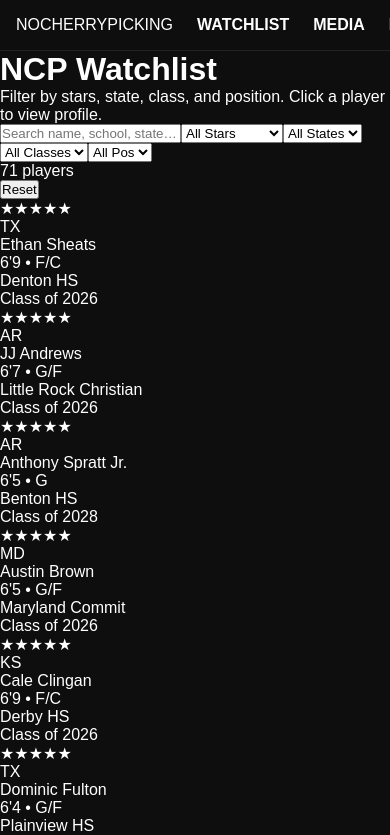
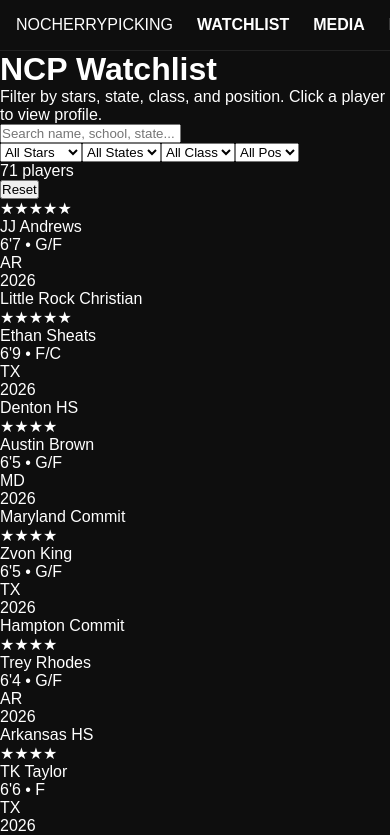
Before and after one commit to nocherrypicking-ra/ncphoops, a Next.js app: page /watchlist in a window 390 px wide. Shown: the top 835 px of the page. Built offline with nearby package versions, Linux system fonts and the light colour scheme.

Commit message:
Update WatchlistClient.tsx

```diff
--- a/app/watchlist/WatchlistClient.tsx
+++ b/app/watchlist/WatchlistClient.tsx
@@ -1,160 +1,181 @@
 "use client";
 
+import { useMemo, useState } from "react";
 import Link from "next/link";
-import { useMemo, useState } from "react";
 import type { WatchlistPlayer } from "./_data/watchlist";
 
-function uniq(arr: string[]) {
-  return Array.from(new Set(arr)).filter(Boolean).sort();
-}
+type Props = {
+  data: WatchlistPlayer[];
+};
 
-function StarRow({ stars }: { stars: number }) {
-  const total = 5;
-  return (
-    <div className="flex items-center gap-1">
-      {Array.from({ length: total }).map((_, i) => (
-        <span key={i} className={i < stars ? "text-yellow-300" : "text-zinc-600"}>
-          ★
-        </span>
-      ))}
-    </div>
-  );
-}
-
-export default function WatchlistClient({ data }: { data: WatchlistPlayer[] }) {
-  const states = uniq(data.map((p) => p.state));
-  const classes = uniq(data.map((p) => p.classYear));
-  const positions = uniq(data.map((p) => p.position));
-
+export default function WatchlistClient({ data }: Props) {
   const [q, setQ] = useState("");
-  const [star, setStar] = useState<number | "all">("all");
+  const [stars, setStars] = useState<"all" | 1 | 2 | 3 | 4 | 5>("all");
   const [state, setState] = useState("all");
   const [classYear, setClassYear] = useState("all");
   const [position, setPosition] = useState("all");
 
+  const states = useMemo(() => {
+    const set = new Set<string>();
+    data.forEach((p) => set.add(p.state));
+    return ["all", ...Array.from(set).sort()];
+  }, [data]);
+
+  const classYears = useMemo(() => {
+    const set = new Set<string>();
+    data.forEach((p) => set.add(p.classYear));
+    return ["all", ...Array.from(set).sort()];
+  }, [data]);
+
+  const positions = useMemo(() => {
+    const set = new Set<string>();
+    data.forEach((p) => set.add(p.position));
+    return ["all", ...Array.from(set).sort()];
+  }, [data]);
+
   const filtered = useMemo(() => {
     const query = q.trim().toLowerCase();
 
-    return data
-      .filter((p) => (star === "all" ? true : p.stars === star))
-      .filter((p) => (state === "all" ? true : p.state === state))
-      .filter((p) => (classYear === "all" ? true : p.classYear === classYear))
-      .filter((p) => (position === "all" ? true : p.position === position))
-      .filter((p) => {
-        if (!query) return true;
-        return (
-          p.name.toLowerCase().includes(query) ||
-          p.school.toLowerCase().includes(query) ||
-          p.state.toLowerCase().includes(query)
-        );
-      })
-      .sort((a, b) => b.stars - a.stars || a.name.localeCompare(b.name));
-  }, [q, star, state, classYear, position, data]);
+    return data.filter((p) => {
+      const matchQuery =
+        query.length === 0
+          ? true
+          : `${p.name} ${p.school} ${p.state}`.toLowerCase().includes(query);
+
+      const matchStars = stars === "all" ? true : p.stars === stars;
+      const matchState = state === "all" ? true : p.state === state;
+      const matchClass = classYear === "all" ? true : p.classYear === classYear;
+      const matchPos = position === "all" ? true : p.position === position;
+
+      return matchQuery && matchStars && matchState && matchClass && matchPos;
+    });
+  }, [data, q, stars, state, classYear, position]);
+
+  function reset() {
+    setQ("");
+    setStars("all");
+    setState("all");
+    setClassYear("all");
+    setPosition("all");
+  }
 
   return (
-    <div>
-      <div className="mb-6 grid gap-3 md:grid-cols-5">
+    <div className="space-y-6">
+      {/* Filters */}
+      <div className="flex flex-col gap-3 md:flex-row md:items-center">
         <input
           value={q}
           onChange={(e) => setQ(e.target.value)}
-          placeholder="Search name, school, state…"
-          className="md:col-span-2 rounded-xl border border-zinc-800 bg-zinc-900 px-4 py-3 text-white placeholder:text-zinc-500 focus:outline-none focus:ring-2 focus:ring-yellow-300/40"
+          placeholder="Search name, school, state..."
+          className="w-full rounded-2xl border border-zinc-800 bg-zinc-900/60 px-4 py-3 text-sm text-white placeholder:text-zinc-500 outline-none focus:border-zinc-600 md:max-w-md"
         />
 
+        <div className="grid w-full grid-cols-2 gap-3 md:flex md:w-auto md:flex-1 md:flex-row">
           <select
-          value={star}
-          onChange={(e) => setStar(e.target.value === "all" ? "all" : Number(e.target.value))}
-          className="rounded-xl border border-zinc-800 bg-zinc-900 px-4 py-3 text-white focus:outline-none focus:ring-2 focus:ring-yellow-300/40"
+            value={stars}
+            onChange={(e) =>
+              setStars(e.target.value === "all" ? "all" : (Number(e.target.value) as 1 | 2 | 3 | 4 | 5))
+            }
+            className="rounded-2xl border border-zinc-800 bg-zinc-900/60 px-4 py-3 text-sm text-white outline-none focus:border-zinc-600"
           >
             <option value="all">All Stars</option>
-          <option value="5">★★★★★ (5)</option>
-          <option value="4">★★★★☆ (4)</option>
-          <option value="3">★★★☆☆ (3)</option>
-          <option value="2">★★☆☆☆ (2)</option>
-          <option value="1">★☆☆☆☆ (1)</option>
-          <option value="0">No Star (0)</option>
+            <option value="5">★★★★★</option>
+            <option value="4">★★★★</option>
+            <option value="3">★★★</option>
+            <option value="2">★★</option>
+            <option value="1">★</option>
           </select>
 
           <select
             value={state}
             onChange={(e) => setState(e.target.value)}
-          className="rounded-xl border border-zinc-800 bg-zinc-900 px-4 py-3 text-white focus:outline-none focus:ring-2 focus:ring-yellow-300/40"
+            className="rounded-2xl border border-zinc-800 bg-zinc-900/60 px-4 py-3 text-sm text-white outline-none focus:border-zinc-600"
           >
             <option value="all">All States</option>
-          {states.map((s) => (
-            <option key={s} value={s}>{s}</option>
+            {states
+              .filter((s) => s !== "all")
+              .map((s) => (
+                <option key={s} value={s}>
+                  {s}
+                </option>
               ))}
           </select>
 
-        <div className="grid grid-cols-2 gap-3">
           <select
             value={classYear}
             onChange={(e) => setClassYear(e.target.value)}
-            className="rounded-xl border border-zinc-800 bg-zinc-900 px-4 py-3 text-white focus:outline-none focus:ring-2 focus:ring-yellow-300/40"
+            className="rounded-2xl border border-zinc-800 bg-zinc-900/60 px-4 py-3 text-sm text-white outline-none focus:border-zinc-600"
           >
-            <option value="all">All Classes</option>
-            {classes.map((c) => (
-              <option key={c} value={c}>{c}</option>
+            <option value="all">All Class</option>
+            {classYears
+              .filter((y) => y !== "all")
+              .map((y) => (
+                <option key={y} value={y}>
+                  {y}
+                </option>
               ))}
           </select>
 
           <select
             value={position}
             onChange={(e) => setPosition(e.target.value)}
-            className="rounded-xl border border-zinc-800 bg-zinc-900 px-4 py-3 text-white focus:outline-none focus:ring-2 focus:ring-yellow-300/40"
+            className="rounded-2xl border border-zinc-800 bg-zinc-900/60 px-4 py-3 text-sm text-white outline-none focus:border-zinc-600"
           >
             <option value="all">All Pos</option>
-            {positions.map((p) => (
-              <option key={p} value={p}>{p}</option>
+            {positions
+              .filter((p) => p !== "all")
+              .map((p) => (
+                <option key={p} value={p}>
+                  {p}
+                </option>
               ))}
           </select>
         </div>
-      </div>
 
-      <div className="mb-4 flex items-center justify-between text-sm text-zinc-400">
-        <div>{filtered.length} players</div>
+        <div className="flex items-center justify-between gap-3 md:justify-end">
+          <div className="text-sm text-zinc-300">{filtered.length} players</div>
           <button
-          onClick={() => {
-            setQ("");
-            setStar("all");
-            setState("all");
-            setClassYear("all");
-            setPosition("all");
-          }}
-          className="rounded-lg border border-zinc-800 bg-zinc-900 px-3 py-2 hover:bg-zinc-800"
+            onClick={reset}
+            className="rounded-xl border border-zinc-800 bg-zinc-900/60 px-4 py-2 text-sm text-zinc-200 hover:border-zinc-700 hover:bg-zinc-900"
           >
             Reset
           </button>
         </div>
+      </div>
 
-      <div className="grid gap-4 sm:grid-cols-2 lg:grid-cols-3 xl:grid-cols-5">
+      {/* Grid */}
+      <div className="grid gap-4 sm:grid-cols-2 lg:grid-cols-3">
         {filtered.map((p) => (
           <Link
             key={p.id}
             href={`/watchlist/${p.id}`}
-            className="rounded-2xl border border-zinc-800 bg-zinc-900 p-4 shadow-sm hover:border-yellow-300/40 hover:bg-zinc-900/70 transition"
+            className="block rounded-2xl border border-zinc-800 bg-zinc-900/40 p-4 shadow-sm transition hover:border-zinc-700 hover:bg-zinc-900/60"
           >
-            <div className="flex items-center justify-between">
-              <StarRow stars={p.stars} />
-              <span className="text-xs text-zinc-400">{p.state}</span>
+            <div className="flex items-start justify-between gap-3">
+              <div>
+                <div className="text-xs tracking-wide text-zinc-400">
+                  {"★".repeat(p.stars)}
                 </div>
-
-            <div className="mt-3">
-              <div className="text-lg font-semibold leading-tight">{p.name}</div>
-              <div className="mt-1 text-sm text-zinc-300">
+                <div className="mt-1 text-lg font-semibold leading-tight">
+                  {p.name}
+                </div>
+                <div className="mt-1 text-sm text-zinc-400">
                   {p.height} • {p.position}
                 </div>
               </div>
 
-            <div className="mt-3 text-sm text-zinc-400">
-              <div>{p.school}</div>
-              <div>Class of {p.classYear}</div>
+              <div className="text-right text-sm text-zinc-300">
+                <div className="font-medium text-white">{p.state}</div>
+                <div className="text-zinc-400">{p.classYear}</div>
+              </div>
+            </div>
+
+            <div className="mt-3 text-sm text-zinc-300">
+              <div className="font-medium text-white">{p.school}</div>
             </div>
 
             {p.summary ? (
-              <div className="mt-3 text-xs text-zinc-300">
-                {p.summary}
-              </div>
+              <div className="mt-3 text-xs text-zinc-300">{p.summary}</div>
             ) : null}
           </Link>
         ))}
```
Lines whose indentation alone changed are shown as unchanged.
